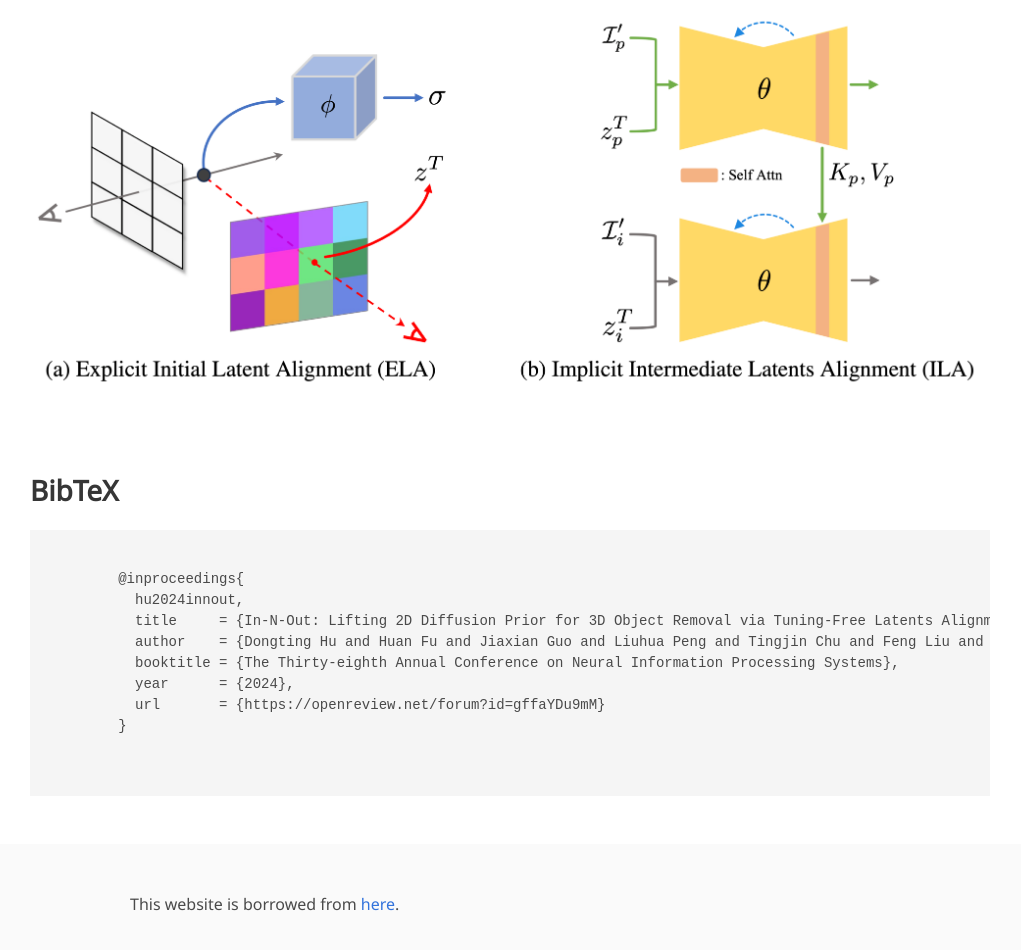
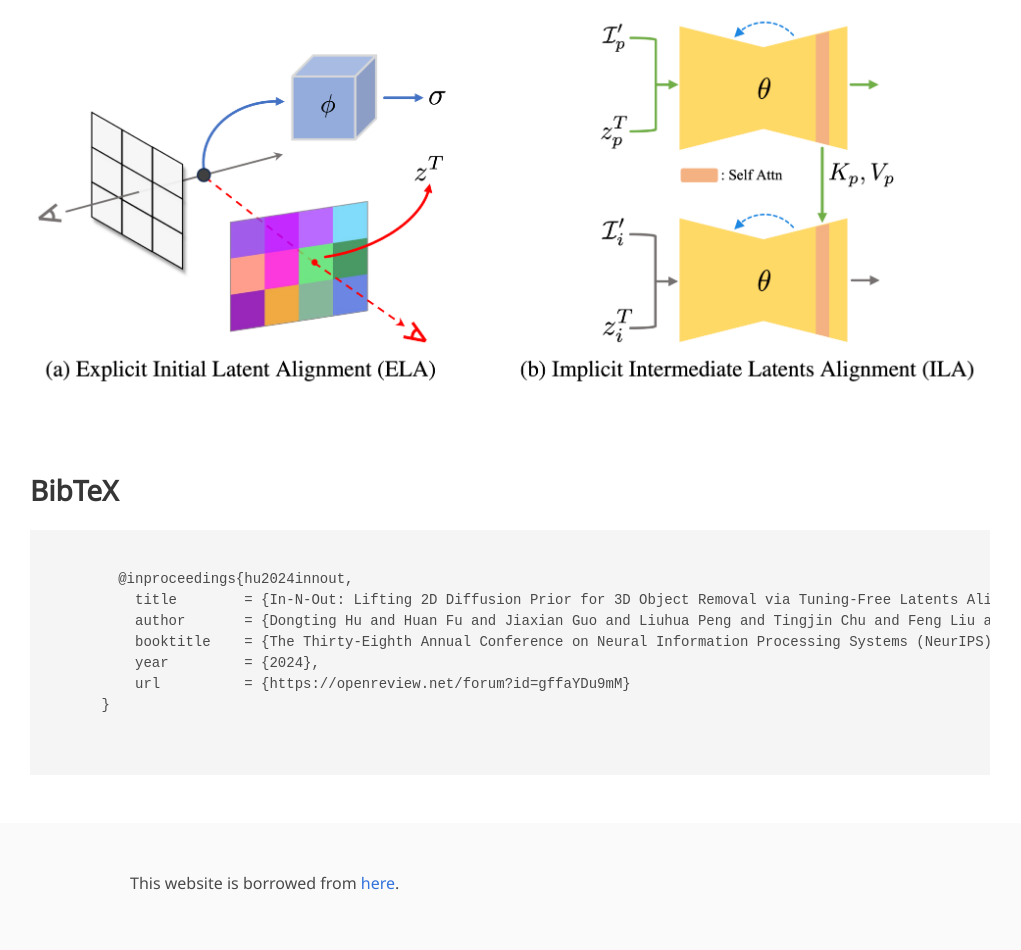
Before and after one commit to timmy11hu/3dor.github.io, a plain HTML site: page index.html in a window 1280 px wide. Shown: the part 2870-3820 px from the top of the page, without its empty margins (130-1151 px from the left). Drawn offline with nearby package versions, Linux system fonts and the light colour scheme; some icons are missing; a web font is replaced by a local one.

Commit message:
Update index.html

```diff
--- a/index.html
+++ b/index.html
@@ -407,14 +407,13 @@
     <div class="container is-max-desktop content">
       <h2 class="title">BibTeX</h2>
       <pre><code>
-        @inproceedings{
-          hu2024innout,
-          title     = {In-N-Out: Lifting 2D Diffusion Prior for 3D Object Removal via Tuning-Free Latents Alignment},
-          author    = {Dongting Hu and Huan Fu and Jiaxian Guo and Liuhua Peng and Tingjin Chu and Feng Liu and Tongliang Liu and Mingming Gong},
-          booktitle = {The Thirty-eighth Annual Conference on Neural Information Processing Systems},
-          year      = {2024},
-          url       = {https://openreview.net/forum?id=gffaYDu9mM}
-        }
+        @inproceedings{hu2024innout,
+          title        = {In-N-Out: Lifting 2D Diffusion Prior for 3D Object Removal via Tuning-Free Latents Alignment},
+          author       = {Dongting Hu and Huan Fu and Jiaxian Guo and Liuhua Peng and Tingjin Chu and Feng Liu and Tongliang Liu and Mingming Gong},
+          booktitle    = {The Thirty-Eighth Annual Conference on Neural Information Processing Systems (NeurIPS)},
+          year         = {2024},
+          url          = {https://openreview.net/forum?id=gffaYDu9mM}
+      }
 
       </code></pre>
     </div>
```
